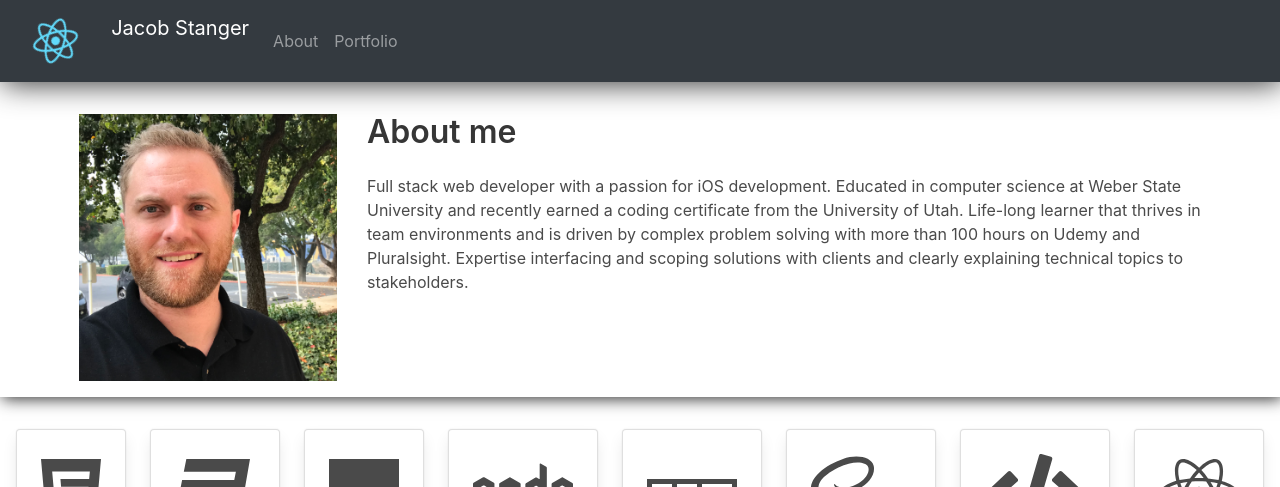
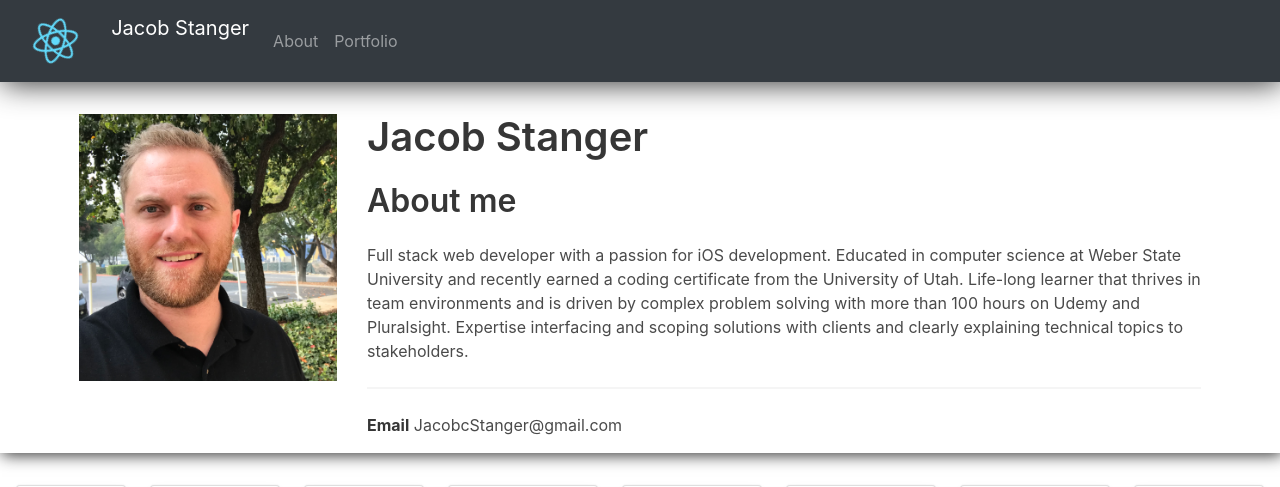
Before and after one commit to jcstang/react-portfolio, a React (Create React App) app: page / in a window 1280 px wide. Shown: the top 487 px of the page. Built offline with nearby package versions, Linux system fonts and the light colour scheme.

Commit message:
add email to header

```diff
--- a/src/components/Header/index.js
+++ b/src/components/Header/index.js
@@ -16,10 +16,16 @@ export default function Header() {
             />
           </div>
           <div className="col-md-9">
+            <h5 className="title is-2">Jacob Stanger</h5>
             <h5 className="title is-3">About me</h5>
             <p>
               Full stack web developer with a passion for iOS development. Educated in computer science at Weber State University and recently earned a coding certificate from the University of Utah. Life-long learner that thrives in team environments and is driven by complex problem solving with more than 100 hours on Udemy and Pluralsight. Expertise interfacing and scoping solutions with clients and clearly explaining technical topics to stakeholders.
             </p>
+            <hr/>
+            <p><strong>Email</strong> JacobcStanger@gmail.com</p>
+            <div className="row">
+              {/* Add social links here too? or written out? */}
+            </div>
           </div>
         </div>
       </div>
```
